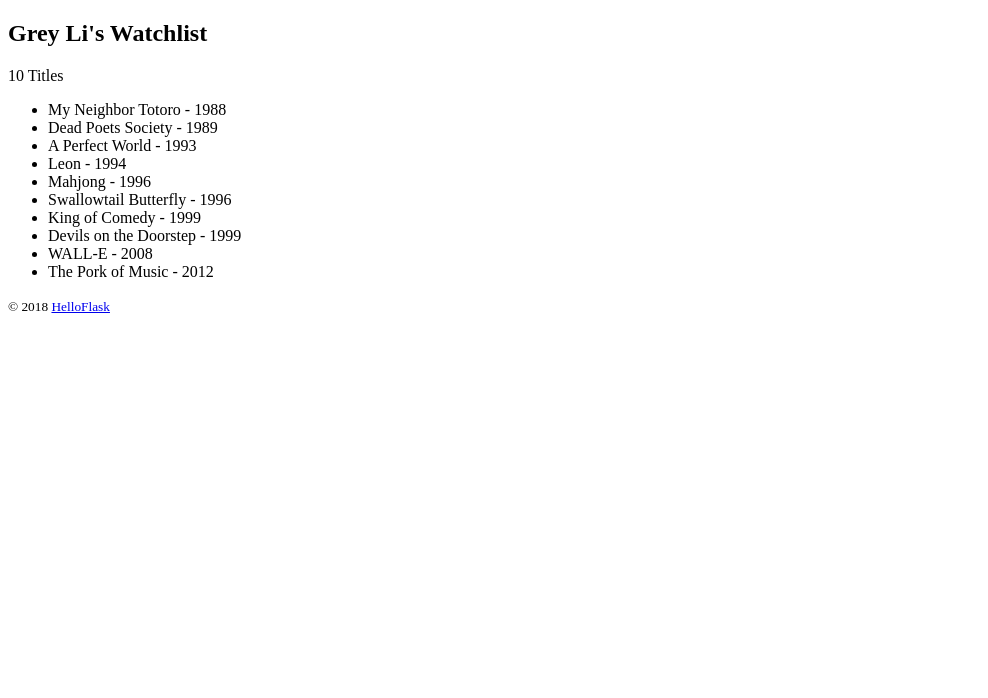
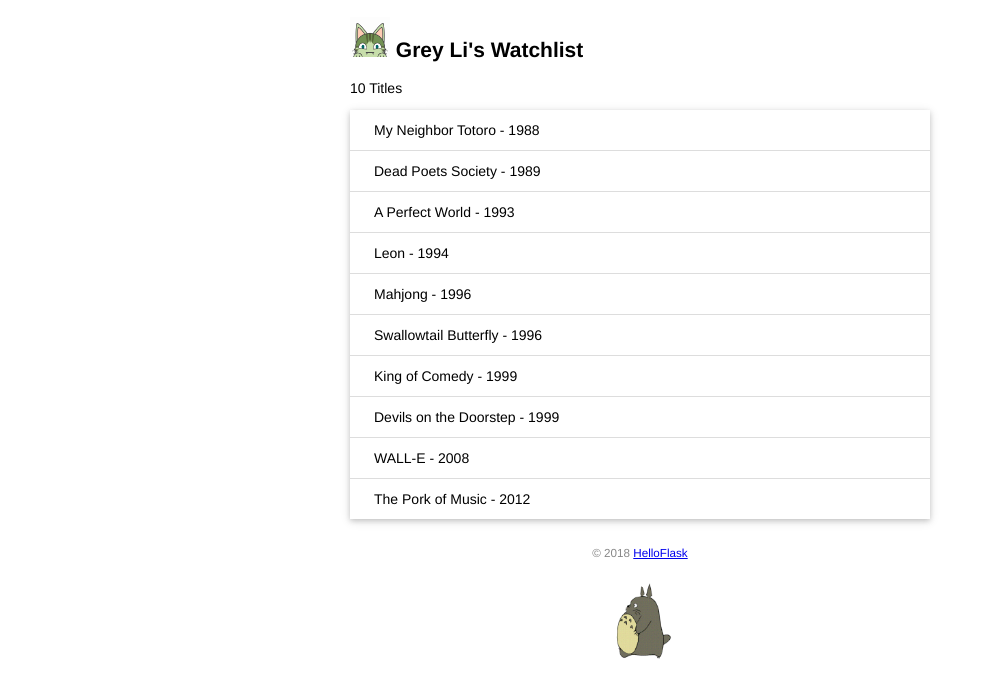
Before and after one commit to rxwooo/Python-learning, a Flask app: page / in a window 1280 px wide. Shown: the top 698 px of the page, without its empty margins (0-988 px from the left). Run offline with Flask 2, Linux system fonts and the light colour scheme.

Commit message:
add static files

```diff
--- /dev/null
+++ b/flask-learning/watchlist/static/style.css
@@ -0,0 +1,47 @@
+body {
+    margin: auto;
+    max-width: 580px;
+    font-size: 14px;
+    font-family: Helvetica, Arial, sans-serif;
+}
+
+/* 页脚 */
+footer {
+    color: #888;
+    margin-top: 15px;
+    text-align: center;
+    padding: 10px;
+}
+
+/* 头像 */
+.avatar {
+    width: 40px;
+}
+
+/* 电影列表 */
+.movie-list {
+    list-style-type: none;
+    padding: 0;
+    margin-bottom: 10px;
+    box-shadow: 0 2px 5px 0 rgba(0, 0, 0, 0.16), 0 2px 10px 0 rgba(0, 0, 0, 0.12);
+}
+
+.movie-list li {
+    padding: 12px 24px;
+    border-bottom: 1px solid #ddd;
+}
+
+.movie-list li:last-child {
+    border-bottom: none;
+}
+
+.movie-list li:hover {
+    background-color: #f8f9fa;
+}
+
+/* 龙猫图片 */
+.totoro {
+    display: block;
+    margin: 0 auto;
+    height: 100px;
+}
--- a/flask-learning/watchlist/templates/index.html
+++ b/flask-learning/watchlist/templates/index.html
@@ -3,23 +3,28 @@
 
 <head>
     <meta charset="utf-8">
+    <link rel="shortcut icon" href="{{ url_for('static', filename='favicon.ico')}}" type="image/x-icon">
+    <link rel="stylesheet" href="{{ url_for('static', filename='style.css') }}">
     <title>{{ name }}'s Watchlist</title>
 </head>
 
 <body>
-    <h2>{{ name }}'s Watchlist</h2>
+    <h2>
+        <img src="{{ url_for('static', filename='images/avatar.png')}}" alt="Avatar" class="avatar">
+        {{ name }}'s Watchlist
+    </h2>
     {# 使用 length 过滤器获取 movies 变量的长度 #}
     <p>{{ movies|length }} Titles</p>
-    <ul>
+    <ul class="movie-list">
         {% for movie in movies %} {# 迭代 movies 变量 #}
         <li>{{ movie.title }} - {{ movie.year }}</li> {# 等同于
         movie['title'] #}
         {% endfor %} {# 使用 endfor 标签结束 for 语句 #}
     </ul>
     <footer>
-        <small>&copy; 2018 <a href="http://helloflask.com/tutori
-al">HelloFlask</a></small>
+        <small>&copy; 2018 <a href="http://helloflask.com/tutorial">HelloFlask</a></small>
     </footer>
+    <img src="{{ url_for('static', filename='images/totoro.gif')}}" alt="Totoro" class="totoro">
 </body>
 
 </html>
```
Also changed, not shown: flask-learning/watchlist/static/favicon.ico (renamed from flask-learning/watchlist/favicon.ico), flask-learning/watchlist/static/images/avatar.png (added), flask-learning/watchlist/static/images/totoro.gif (added).
